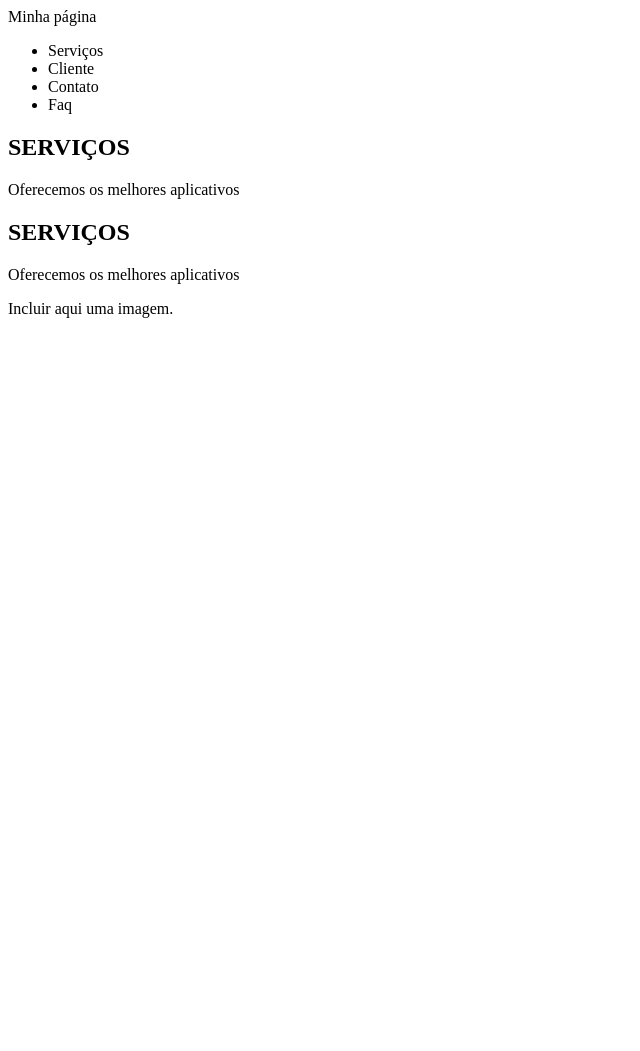
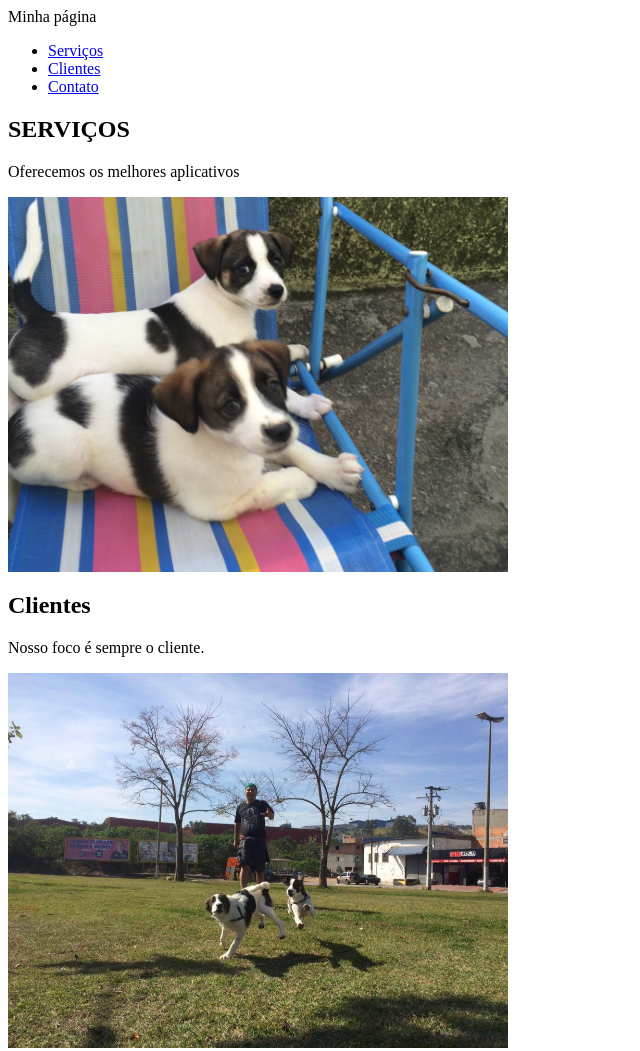
Before and after one commit to FernandoBoti/aula_html5_css3, a plain HTML site: page Index.html in a window 1280 px wide. Shown: the top 1051 px of the page, without its empty margins (0-640 px from the left). Before the commit the page ends 800 px from the top, so only its background shows below. Drawn offline with Linux system fonts and the light colour scheme.

Commit message:
Conclusão de inclusão de imagens e link de menus

```diff
--- a/Index.html
+++ b/Index.html
@@ -1,24 +1,39 @@
-<DOCTYPE html>
+<DOCTYPE html> <!--Tag que define que o documento é o tipo HTML-->
 
     <html lang="pt-br">
 
-        <head>
+        <head> <!--Cabeçalho-->
 
-            <meta charset="utf-8">
+            <meta charset="utf-8">  <!--Meta dados. Aqui é equivalente as referências que serão adicionadas -->
 
-            <title>Boti</title>
+            <title>Fernando Soares</title> <!-- Título que aparece na aba do navegador -->
 
         </head>
 
-        <body>
+        <body> <!-- corpo -->
 
             <nav>
                 <p>Minha página</p>
                 <ul>
-                    <li>Serviços</li>
-                    <li>Cliente</li>
-                    <li>Contato</li>
-                    <li>Faq</li>
+                    <li>
+                        <!-- A tag <a href="#Servicos"> </a>  define um link, onde pode ser um site, email ou posição na página.
+                        quando posição na página deve ser antecedido pelo "#"  -->
+                        <a href="#Servicos">
+                        Serviços
+                        </a>
+                    </li>
+
+                    <li>
+                        <a href="#Cliente">
+                        Clientes
+                        </a>
+                    </li>
+                    <li>
+                        <a href="#Contato">
+                        Contato
+                        </a>
+                    </li>
+
                 </ul>
             </nav>
 
@@ -34,20 +49,34 @@
                 <P>
                     Oferecemos os melhores aplicativos
                 </P>
+
+                <img src="img/IMG_0268.JPG" width="500px">
+
             </section>
 
-            <section>
+            <section id="Cliente">
 
-                    <h2>SERVIÇOS</h2>
+                    <h2>Clientes</h2>
 
                 <P>
-                    Oferecemos os melhores aplicativos
+                    Nosso foco é sempre o cliente.
                 </P>
 
                 <p>
-                    Incluir aqui uma imagem.
+                    <img src="img/dogs.jpg" width="500px">
                 </p>
 
+
+            </section>
+
+            <section id="Contato">
+
+                <h2>Contato</h2>
+
+                <p>
+                    Curtam nossas redes sociais.
+                </p>
+                <img src="img/rio-de-janeiro.jpg" width="500px">
 
             </section>
 
```
Also changed, not shown: img/IMG_0268.JPG (added), img/dogs.jpg (added), 2 other files.
